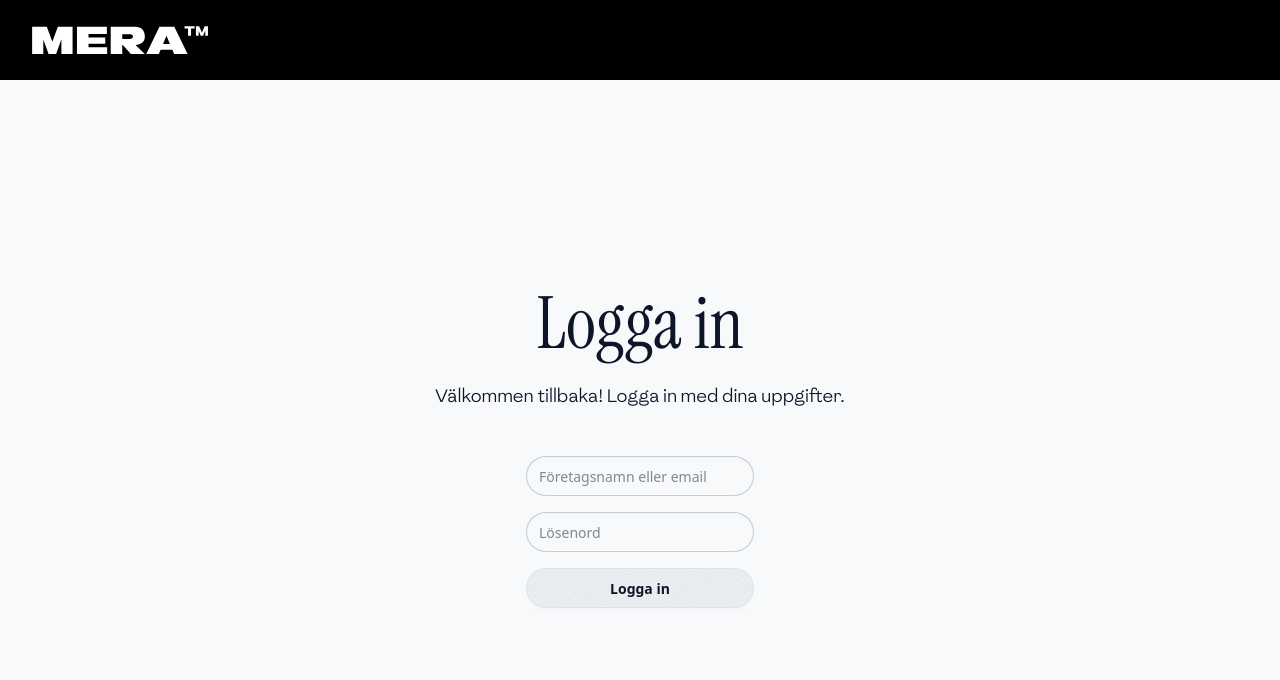
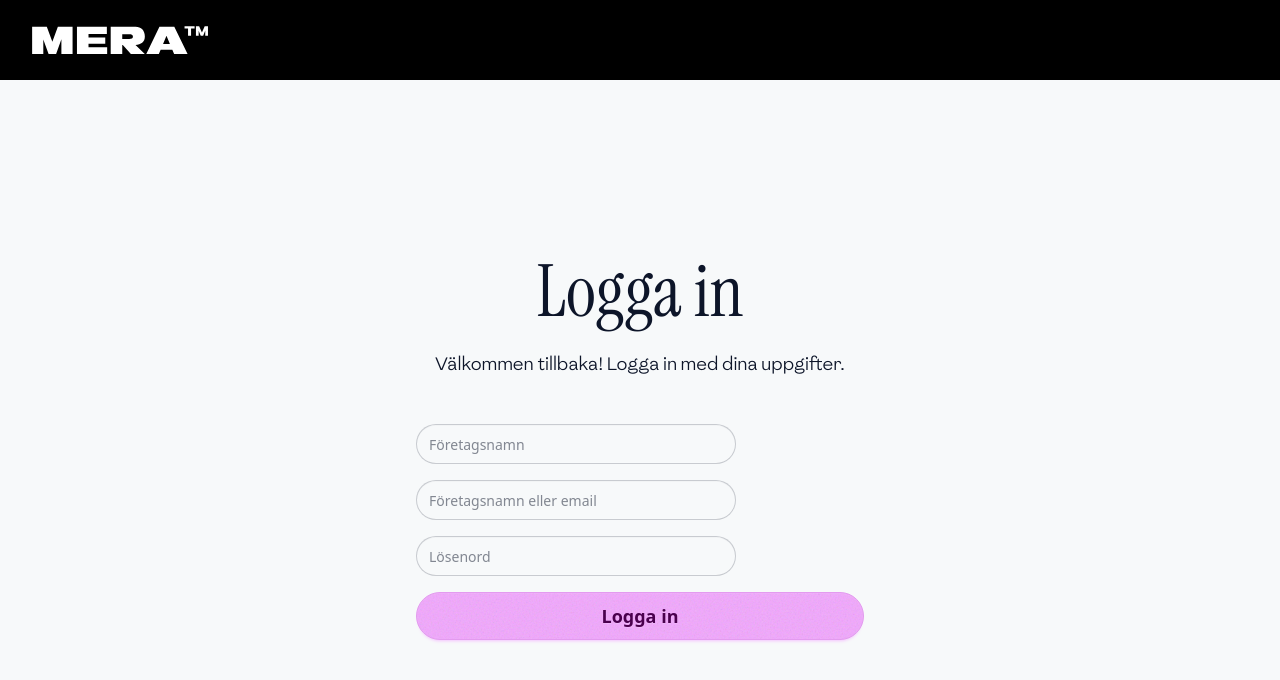
Before and after one commit to Hampus2001/mera, a Next.js app in the folder frontend/: page /logIn in a window 1280 px wide. Shown: the top 680 px of the page. Built offline with nearby package versions, Linux system fonts and the light colour scheme.

Commit message:
företagsnamn i login

```diff
--- a/frontend/app/logIn/page.js
+++ b/frontend/app/logIn/page.js
@@ -3,16 +3,42 @@ import { useState } from "react";
 import LandingNav from "@/components/LandingNav";
 
 export default function AuthPage() {
+  const [company, setCompany] = useState("");
   const [username, setUsername] = useState("");
   const [password, setPassword] = useState("");
 
-  function handleSubmit(e) {
+  async function handleSubmit(e) {
     e.preventDefault();
-    const payload = { username, password };
-    console.log("Logga in:", payload);
+
+    const payload = {
+      username,
+      password,
+      company,
+    };
+
+    try {
+      const res = await fetch("http://localhost:5000/sessions", {
+        method: "POST",
+        headers: {
+          "Content-Type": "application/json",
+        },
+        body: JSON.stringify(payload),
+      });
+
+      if (!res.ok) {
+        throw new Error("Login failed");
+      }
+
+      const data = await res.json();
+      console.log("Inloggad företag:", data);
+      // Aquí puedes guardar token, redirigir, etc.
+    } catch (err) {
+      console.error("Fel vid inloggning:", err);
+    }
 
     setUsername("");
     setPassword("");
+    setCompany("");
   }
 
   return (
@@ -28,8 +54,15 @@ export default function AuthPage() {
 
         <form
           onSubmit={handleSubmit}
-          className="flex flex-col max-w-md gap-4 mt-6"
+          className="flex flex-col max-w-md gap-4 mt-6 w-full"
         >
+          <input
+            type="text"
+            placeholder="Företagsnamn"
+            value={company}
+            onChange={(e) => setCompany(e.target.value)}
+            className="input"
+          />
           <input
             type="text"
             placeholder="Företagsnamn eller email"
@@ -44,7 +77,7 @@ export default function AuthPage() {
             onChange={(e) => setPassword(e.target.value)}
             className="input"
           />
-          <button type="submit" className="btn">
+          <button type="submit" className="btn btn-primary btn-lg">
             Logga in
           </button>
         </form>
```
